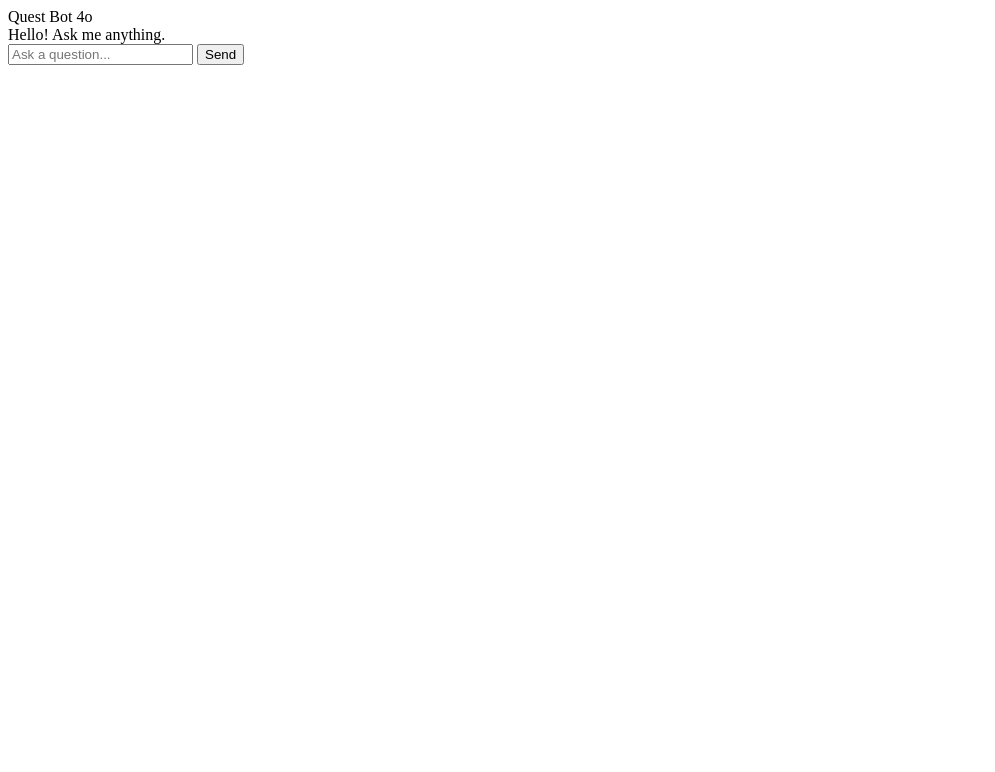
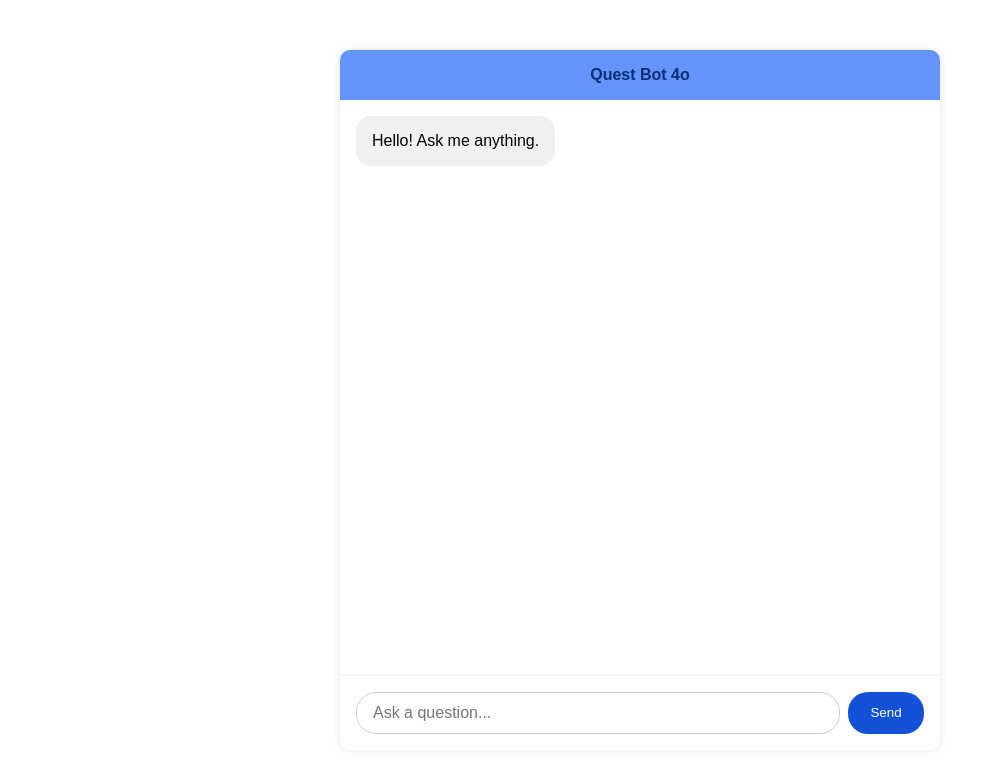
Before and after one commit to qzmip90/azure-chatbot-portfolio, a plain HTML site: page frontend/index.html in a window 1280 px wide. Shown: the whole page, without its empty margins (0-995 px from the left). Drawn offline with nearby package versions, Linux system fonts and the light colour scheme.

Commit message:
Fix styles.css typo and finalize frontend layout

```diff
--- a/frontend/index.html
+++ b/frontend/index.html
@@ -5,7 +5,7 @@
   <meta name="viewport" content="width=device-width, initial-scale=1.0" />
   <title>Quest Bot 4o</title>
   <script src="https://cdn.jsdelivr.net/npm/marked/marked.min.js"></script>
-  <link rel="stylesheet" href="styles.css" />
+  <link rel="stylesheet" href="./styles.css" />
 </head>
 <body>
   <div class="container">
@@ -18,6 +18,6 @@
       <button onclick="sendMessage()">Send</button>
     </div>
   </div>
-  <script src="script.js"></script>
+  <script src="./script.js"></script>
 </body>
 </html>
--- /dev/null
+++ b/frontend/styles.css
@@ -0,0 +1,80 @@
+html, body {
+    height: 100%;
+    margin: 0;
+    font-family: sans-serif;
+    background: #fff;
+  }
+  body {
+    display: flex;
+    justify-content: center;
+    align-items: center;
+  }
+  .container {
+    width: 600px;
+    height: 700px;
+    border-radius: 10px;
+    box-shadow: 0 0 10px rgba(0,0,0,0.1);
+    overflow: hidden;
+    display: flex;
+    flex-direction: column;
+  }
+  .header {
+    background: #6393fb;
+    color: #0d2f76;
+    padding: 1rem;
+    font-weight: bold;
+    text-align: center;
+  }
+  .chat {
+    flex-grow: 1;
+    padding: 1rem;
+    overflow-y: auto;
+    display: flex;
+    flex-direction: column;
+    gap: 10px;
+  }
+  .message {
+    padding: 0.8rem 1rem;
+    border-radius: 15px;
+    max-width: 80%;
+    line-height: 1.5;
+  }
+  .bot {
+    background: #f0f0f0;
+    align-self: flex-start;
+    position: relative;
+  }
+  .user {
+    background: #bacffb;
+    align-self: flex-end;
+  }
+  .feedback {
+    margin-top: 6px;
+    font-size: 14px;
+  }
+  .feedback img {
+    width: 18px;
+    margin-right: 8px;
+    cursor: pointer;
+  }
+  .input-area {
+    display: flex;
+    padding: 1rem;
+    gap: 0.5rem;
+    border-top: 1px solid #eee;
+  }
+  input {
+    flex-grow: 1;
+    padding: 0.7rem 1rem;
+    font-size: 16px;
+    border-radius: 20px;
+    border: 1px solid #ccc;
+  }
+  button {
+    background: #1351d6;
+    color: white;
+    border: none;
+    padding: 0.7rem 1.4rem;
+    border-radius: 20px;
+    cursor: pointer;
+  }
```
Also changed, not shown: frontend/index o.html (added, +168 -0 lines).
